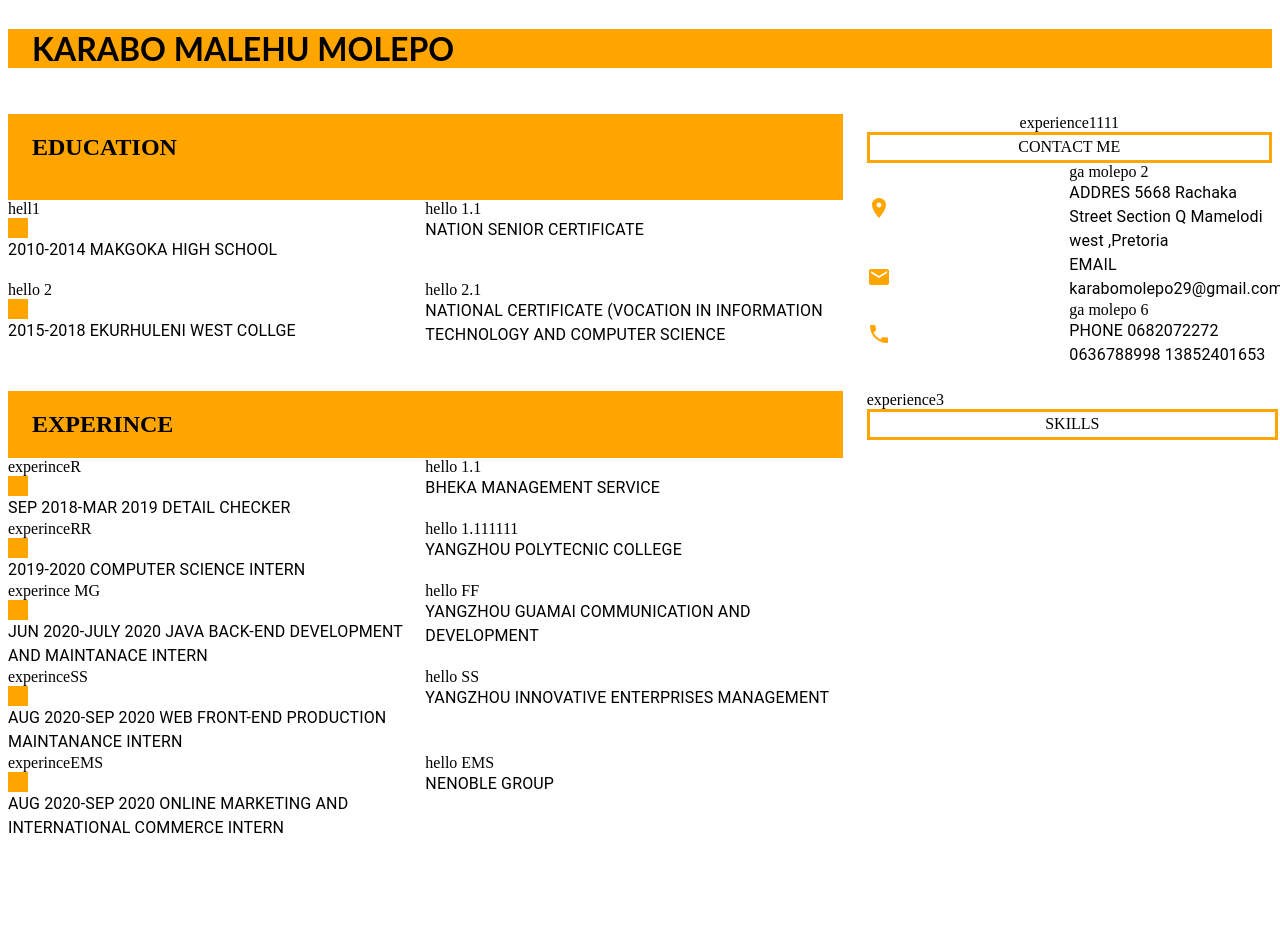
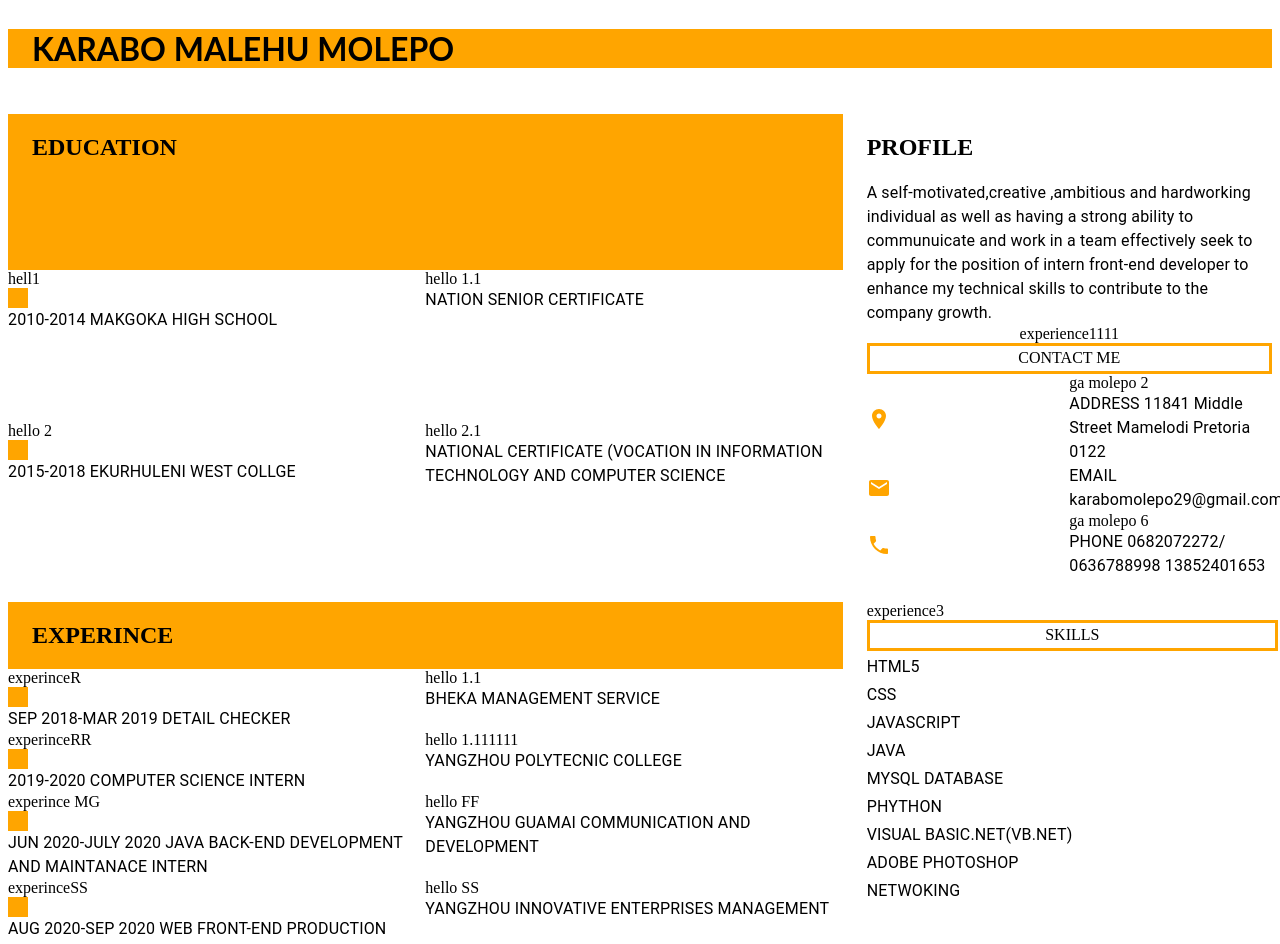
Before and after one commit to Kaybee-debug/practice, a React (Create React App) app: page / in a window 1280 px wide. Shown: the top 944 px of the page. Before the commit the page ends 852 px from the top, so only its background shows below. Built offline with nearby package versions, Linux system fonts and the light colour scheme.

Commit message:
1 file modified

```diff
--- a/src/App.js
+++ b/src/App.js
@@ -3,11 +3,13 @@ import './style.css';
 import Grid from '@material-ui/core/Grid';
 import Container from '@material-ui/core/Container';
 import Typography from '@material-ui/core/Typography';
+import List from '@material-ui/core/List';
+import ListItemText from '@material-ui/core/ListItemText';
 import Box from '@material-ui/core/Box';
 import LocationOn from "@material-ui/icons/LocationOn";
 import Phone from "@material-ui/icons/Phone";
 import Email  from "@material-ui/icons/Email";
-import Rating from "@material-ui/core/Rating";
+
 
 
 
@@ -23,7 +25,8 @@ export default function App() {
 
         <Grid item xs={8} container>
           <Container width="xs" style={{ backgroundColor: 'orange' }}>
-            <h2>EDUCATION</h2>
+           <h2> EDUCATION</h2>
+
           </Container>
           <Grid item xs={6}>
             hell1
@@ -58,6 +61,13 @@ export default function App() {
         <Grid item xs={4} container   justifyContent="center"
   alignItems="center"
  >
+   <Grid item={12}>
+     <h2>PROFILE</h2>
+     <Typography>
+       A self-motivated,creative ,ambitious and hardworking individual as well as having a strong ability to communuicate and work in a team effectively seek to apply for the position of intern front-end developer to enhance my technical skills to contribute to the company growth.
+     </Typography>
+
+   </Grid>
           experience1111
           <Box display="flex" border={3} borderColor ="orange"width={1} height={25} alignItems="center"  justifyContent="center" >
           CONTACT ME
@@ -69,9 +79,11 @@ export default function App() {
           <Grid item xs={6}>
             ga molepo 2
             <Typography>
-              ADDRES
-              5668 Rachaka Street Section Q
-              Mamelodi west ,Pretoria
+              ADDRESS
+              11841 Middle Street
+              Mamelodi
+              Pretoria
+              0122
 
 
 
@@ -96,8 +108,7 @@ export default function App() {
             ga molepo 6
             <Typography>
               PHONE
-              0682072272
-              0636788998
+              0682072272/  0636788998
               13852401653
             </Typography>
           </Grid>
@@ -180,7 +191,35 @@ export default function App() {
           <Box display="flex" border={3} borderColor ="orange"width={1} height={25} alignItems="center"  justifyContent="center" >
           SKILLS
          </Box>
-
+       <list >
+         <ListItemText >
+           HTML5
+         </ListItemText>
+         <ListItemText>
+           CSS
+         </ListItemText>
+         <ListItemText>
+           JAVASCRIPT
+         </ListItemText>
+         <ListItemText>
+           JAVA
+         </ListItemText>
+         <ListItemText>
+           MYSQL DATABASE
+         </ListItemText>
+         <ListItemText>
+           PHYTHON
+         </ListItemText>
+         <ListItemText>
+           VISUAL BASIC.NET(VB.NET)
+         </ListItemText>
+         <ListItemText>
+           ADOBE PHOTOSHOP
+         </ListItemText>
+         <ListItemText>
+           NETWOKING
+         </ListItemText>
+       </list>
 
 
 
```
